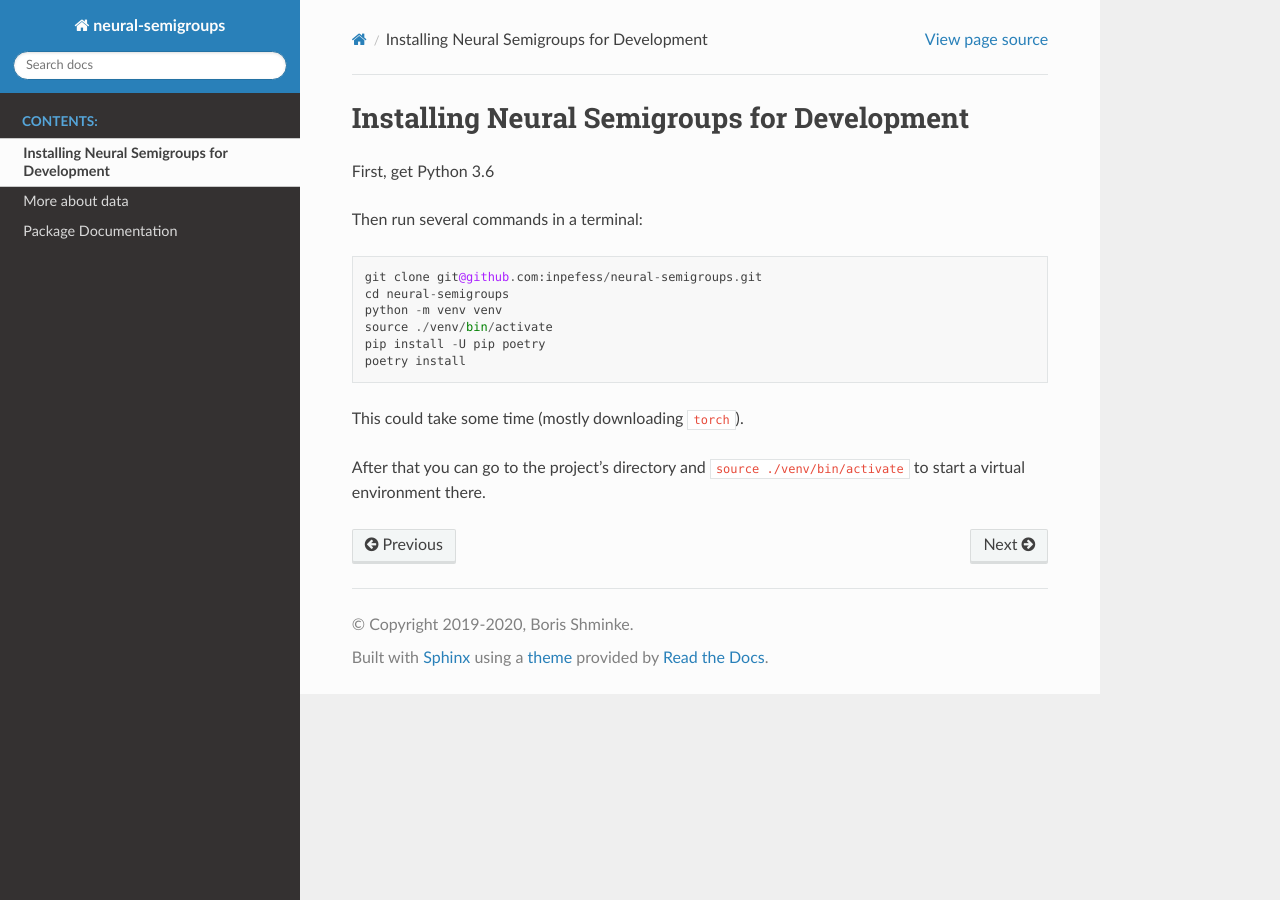
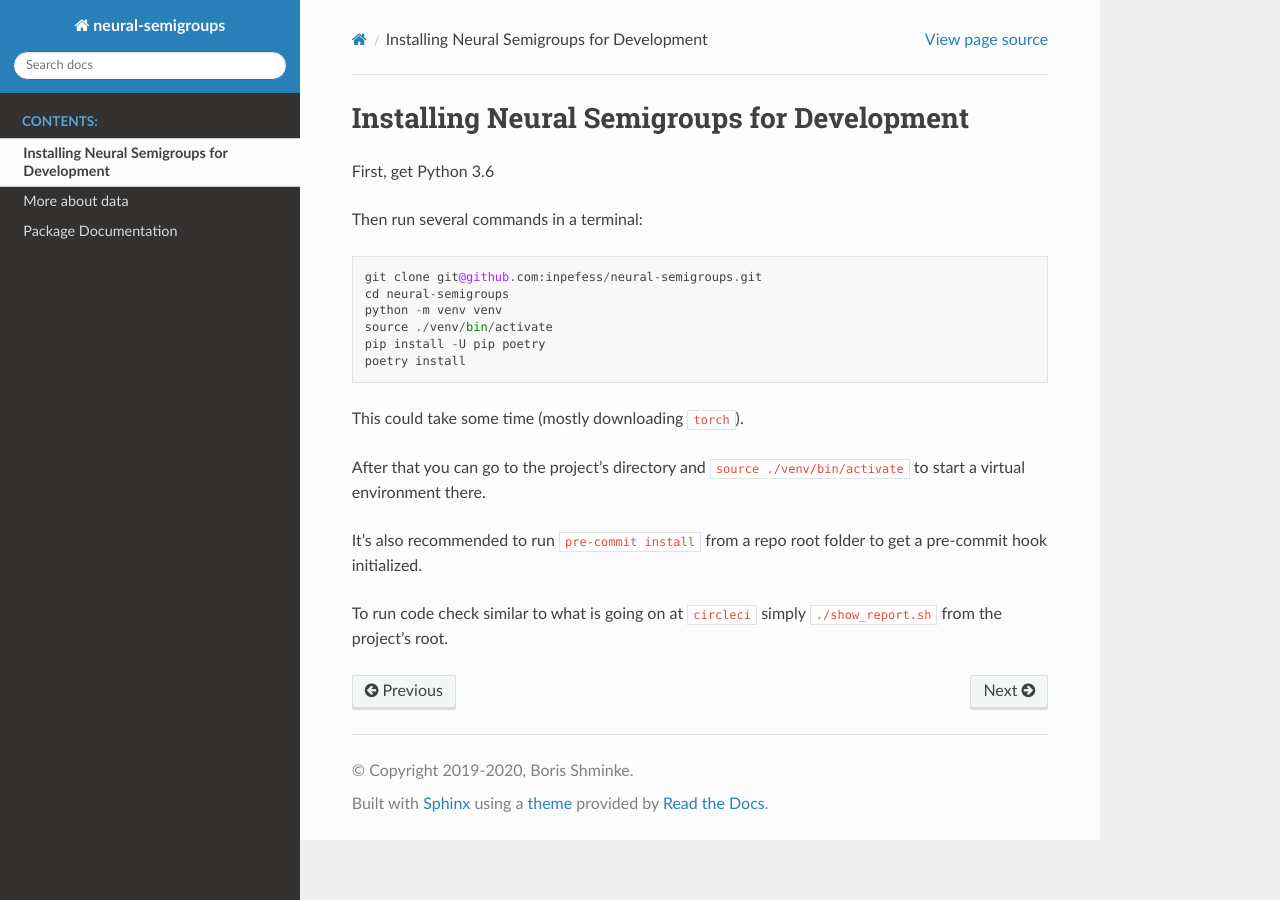
Before and after one commit to inpefess/neural-semigroups, a Sphinx documentation site: the page built from doc/source/for-developers.rst, in a window 1280 px wide. Built offline with Sphinx 7.4.7 and the Read the Docs theme 2.0.0, drawn with Linux system fonts in a browser that asks for light colours.

Commit message:
update doc

```diff
--- a/doc/source/for-developers.rst
+++ b/doc/source/for-developers.rst
@@ -17,3 +17,7 @@ Then run several commands in a terminal: ::
 This could take some time (mostly downloading ``torch``).
 
 After that you can go to the project's directory and ``source ./venv/bin/activate`` to start a virtual environment there.
+
+It's also recommended to run ``pre-commit install`` from a repo root folder to get a pre-commit hook initialized.
+
+To run code check similar to what is going on at ``circleci`` simply ``./show_report.sh`` from the project's root.
--- a/doc/source/index.rst
+++ b/doc/source/index.rst
@@ -1,7 +1,7 @@
 Welcome to Neural Semigroups' documentation!
 =============================================
 
-The simplest way is to run an example notebook in `Google Colaboratory`_.
+The simplest way to get started is to run an example notebook in `Google Colaboratory`_.
 
 .. toctree::
    :maxdepth: 2
```
Also changed, not shown: doc/source/package-documentation.rst (+18 -2 lines), 1 other file.
